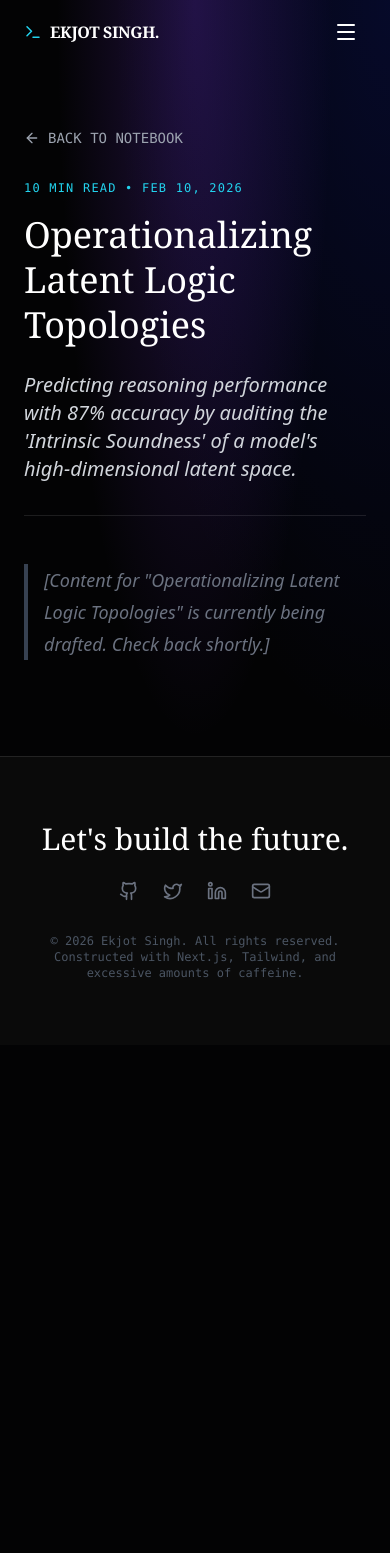
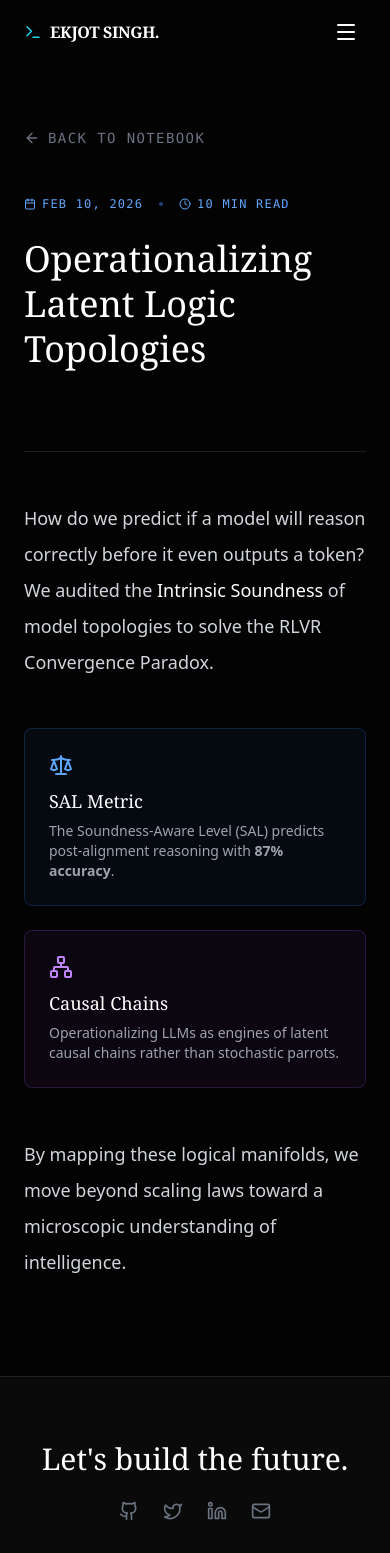
Before and after one commit to ekjotsinghmakhija/website, a Next.js app: page /blog/latent-logic-topology in a window 390 px wide. Shown: the top 1553 px of the page. Before the commit the page ends 1045 px from the top, so only its background shows below. Built offline with nearby package versions, Linux system fonts and the light colour scheme.

Commit message:
fix(blog): resolve drafting bug and migrate to high-fidelity TSX posts
- Deleted dynamic [slug] catch-all route to allow folder precedence
- Converted Tealbase, Latent Logic, and pg_listen to TSX components
- Restored layout consistency across the Notebook

```diff
--- a/src/app/blog/[slug]/page.tsx
+++ /dev/null
@@ -1,51 +0,0 @@
-/* FILE: src/app/blog/[slug]/page.tsx */
-import { notFound } from 'next/navigation';
-import Navbar from '@/components/layout/Navbar';
-import Footer from '@/components/sections/Footer';
-import { BLOG_POSTS } from '@/lib/blog';
-import Link from 'next/link';
-import { ArrowLeft } from 'lucide-react';
-
-export default async function BlogPost({ params }: { params: Promise<{ slug: string }> }) {
-  // Await the params before accessing properties
-  const { slug } = await params;
-  const post = BLOG_POSTS.find(p => p.slug === slug);
-
-  if (!post) return notFound();
-
-  return (
-    <div className="min-h-screen font-sans">
-      <Navbar />
-
-      <main className="pt-32 pb-24 max-w-3xl mx-auto px-6">
-        <Link
-          href="/blog"
-          className="inline-flex items-center gap-2 text-sm text-gray-400 hover:text-cyan-400 mb-8 transition-colors font-mono"
-        >
-          <ArrowLeft size={16} /> BACK TO NOTEBOOK
-        </Link>
-
-        <header className="mb-12 border-b border-white/10 pb-8">
-          <span className="font-mono text-xs text-cyan-400 mb-4 block uppercase tracking-widest">
-            {post.readTime} • {post.date}
-          </span>
-          <h1 className="text-4xl md:text-5xl font-serif text-white mb-6 leading-tight">
-            {post.title}
-          </h1>
-          <p className="text-xl text-gray-300 italic">
-            {post.excerpt}
-          </p>
-        </header>
-
-        {/* This is the fallback content if an MDX file is not found for the slug */}
-        <div className="prose prose-invert prose-lg max-w-none">
-           <p className="text-gray-500 italic border-l-4 border-gray-700 pl-4">
-             [Content for "{post.title}" is currently being drafted. Check back shortly.]
-           </p>
-        </div>
-      </main>
-
-      <Footer />
-    </div>
-  );
-}
--- /dev/null
+++ b/src/app/blog/latent-logic-topology/page.tsx
@@ -0,0 +1,34 @@
+'use client';
+
+import NotebookLayout from '@/components/layout/NotebookLayout';
+import { Brain, Network, Scale } from 'lucide-react';
+
+export default function LatentLogicPost() {
+  const meta = {
+    title: "Operationalizing Latent Logic Topologies",
+    date: "Feb 10, 2026",
+    readTime: "10 min read",
+    tag: "Research"
+  };
+
+  return (
+    <NotebookLayout meta={meta}>
+      <p>How do we predict if a model will reason correctly before it even outputs a token? We audited the <strong>Intrinsic Soundness</strong> of model topologies to solve the RLVR Convergence Paradox.</p>
+
+      <div className="grid grid-cols-1 md:grid-cols-2 gap-6 my-12 not-prose">
+        <div className="p-6 bg-blue-500/5 border border-blue-500/20 rounded-lg">
+          <div className="text-blue-400 mb-2"><Scale size={24} /></div>
+          <h4 className="text-white font-serif mb-1">SAL Metric</h4>
+          <p className="text-sm text-gray-400">The Soundness-Aware Level (SAL) predicts post-alignment reasoning with <strong>87% accuracy</strong>.</p>
+        </div>
+        <div className="p-6 bg-purple-500/5 border border-purple-500/20 rounded-lg">
+          <div className="text-purple-400 mb-2"><Network size={24} /></div>
+          <h4 className="text-white font-serif mb-1">Causal Chains</h4>
+          <p className="text-sm text-gray-400">Operationalizing LLMs as engines of latent causal chains rather than stochastic parrots.</p>
+        </div>
+      </div>
+
+      <p>By mapping these logical manifolds, we move beyond scaling laws toward a microscopic understanding of intelligence.</p>
+    </NotebookLayout>
+  );
+}
--- /dev/null
+++ b/src/app/blog/pg-listen-c-postgres/page.tsx
@@ -0,0 +1,30 @@
+'use client';
+
+import NotebookLayout from '@/components/layout/NotebookLayout';
+import { Terminal, Zap, Code } from 'lucide-react';
+
+export default function PgListenPost() {
+  const meta = {
+    title: "pg_listen: Zero-Polling Database Triggers in C",
+    date: "Jan 15, 2026",
+    readTime: "5 min read",
+    tag: "Systems"
+  };
+
+  return (
+    <NotebookLayout meta={meta}>
+      <p>Polling is the computational equivalent of a child in a backseat screaming <em>"Are we there yet?"</em> every three seconds. I built <strong>pg_listen</strong> to give Postgres a direct voice at the OS level.</p>
+
+      <h2 className="text-amber-400 font-serif italic">Pure C. Zero Overhead.</h2>
+      <p>Using the native <strong>libpq</strong> interface, this library establishes a persistent socket to intercept <code>NOTIFY</code> events. It triggers asynchronous shell commands immediately upon database state changes.</p>
+
+      <div className="my-8 p-6 bg-black border border-zinc-800 rounded-lg font-mono text-sm shadow-xl">
+        <div className="text-zinc-500 mb-2">// Minimalist C implementation</div>
+        <span className="text-blue-400">PGconn</span> *conn = <span className="text-emerald-400">PQconnectdb</span>(conninfo);<br/>
+        <span className="text-blue-400">PGresult</span> *res = <span className="text-emerald-400">PQexec</span>(conn, <span className="text-rose-400">"LISTEN events"</span>);
+      </div>
+
+      <p>This is critical infrastructure for low-latency systems where every millisecond counts.</p>
+    </NotebookLayout>
+  );
+}
--- /dev/null
+++ b/src/app/blog/why-tealbase/page.tsx
@@ -0,0 +1,32 @@
+'use client';
+
+import NotebookLayout from '@/components/layout/NotebookLayout';
+import { Database, Zap, Server, Activity } from 'lucide-react';
+
+export default function WhyTealbasePost() {
+  const meta = {
+    title: "Why I Built Tealbase",
+    date: "Aug 20, 2025",
+    readTime: "6 min read",
+    tag: "Engineering"
+  };
+
+  return (
+    <NotebookLayout meta={meta}>
+      <p>It was <span className="text-rose-400 font-mono font-bold">3:14 AM</span> on a Tuesday. Our Firebase instance was choking, and the bill had just crossed four figures for the day.</p>
+
+      <h2 className="text-teal-400 font-serif italic">The Success Disaster</h2>
+      <p>We were trapped in a luxury prison. I couldn't optimize our bottlenecks because I didn't have SQL; I had a JSON tree and a prayer. I built <strong>Tealbase</strong> to give developers the realtime magic of Firebase with the raw power of <strong>Postgres</strong>.</p>
+
+      <div className="my-12 py-10 border-y border-teal-500/20 bg-teal-900/10 text-center rounded-sm backdrop-blur-sm not-prose">
+        <span className="block font-mono text-xs text-teal-500 tracking-widest uppercase mb-4">The Founding Axiom</span>
+        <h3 className="text-2xl md:text-4xl font-serif text-white leading-tight m-0">
+          "You shouldn't have to <span className="text-teal-400 italic">rent</span> your own data."
+        </h3>
+      </div>
+
+      <h2 className="text-cyan-400 font-serif">The WAL Solution</h2>
+      <p>Tealbase doesn't poll. It acts as a stethoscope for the <strong>Write-Ahead Log (WAL)</strong>. We listen to the binary stream of Postgres transactions and broadcast them instantly to WebSockets, handling <strong>10,000 concurrent connections</strong> on a $5 droplet.</p>
+    </NotebookLayout>
+  );
+}
```
